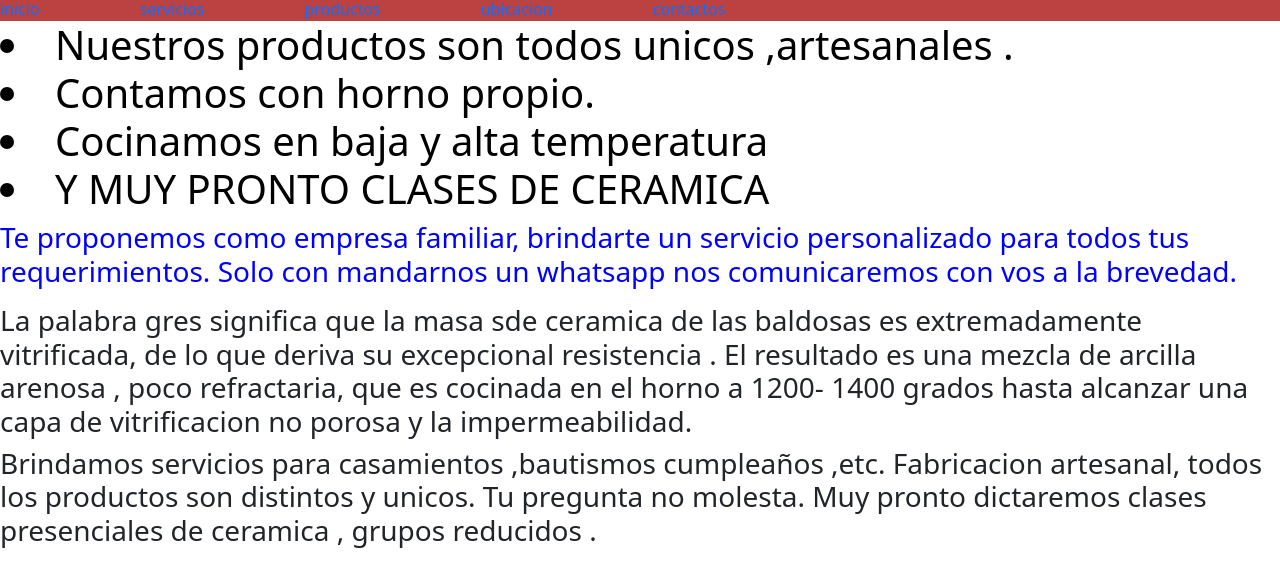
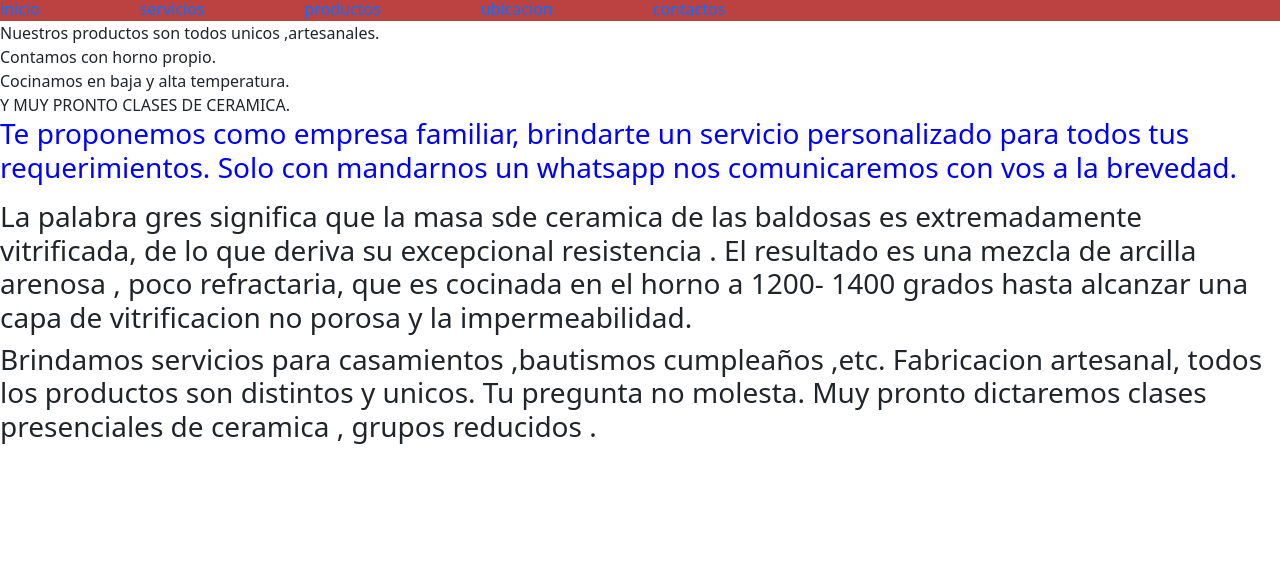
Before and after one commit to fabianou/repositorio-fabian, a plain HTML site: page pages/servicios.html in a window 1280 px wide. Shown: the part 225-800 px from the top of the page. Drawn offline with Linux system fonts and the light colour scheme.

Commit message:
servicios artesanal vera

```diff
--- a/pages/servicios.html
+++ b/pages/servicios.html
@@ -21,12 +21,13 @@
                  <li><a href="ubicacion.html">ubicacion</a></li>
                 <li><a href="contactos.html">contactos</a></li>
             </ul>
-                <h1>
-                    <li>Nuestros productos son todos unicos ,artesanales .</li>
-                    <li>Contamos con horno propio.</li>
-                    <li>Cocinamos en baja y alta temperatura</li>
-                    <li>Y MUY PRONTO CLASES DE CERAMICA</li>
-                </h1>
+            <div class="container">
+                <div class="row">
+                   <div> Nuestros productos son todos unicos ,artesanales.</div>
+                    <div> Contamos con horno propio.</div>
+                    <div> Cocinamos en baja y alta temperatura.</div>
+                    <div>Y MUY PRONTO CLASES DE CERAMICA.</div>
+                </div>
 
 
 
```
